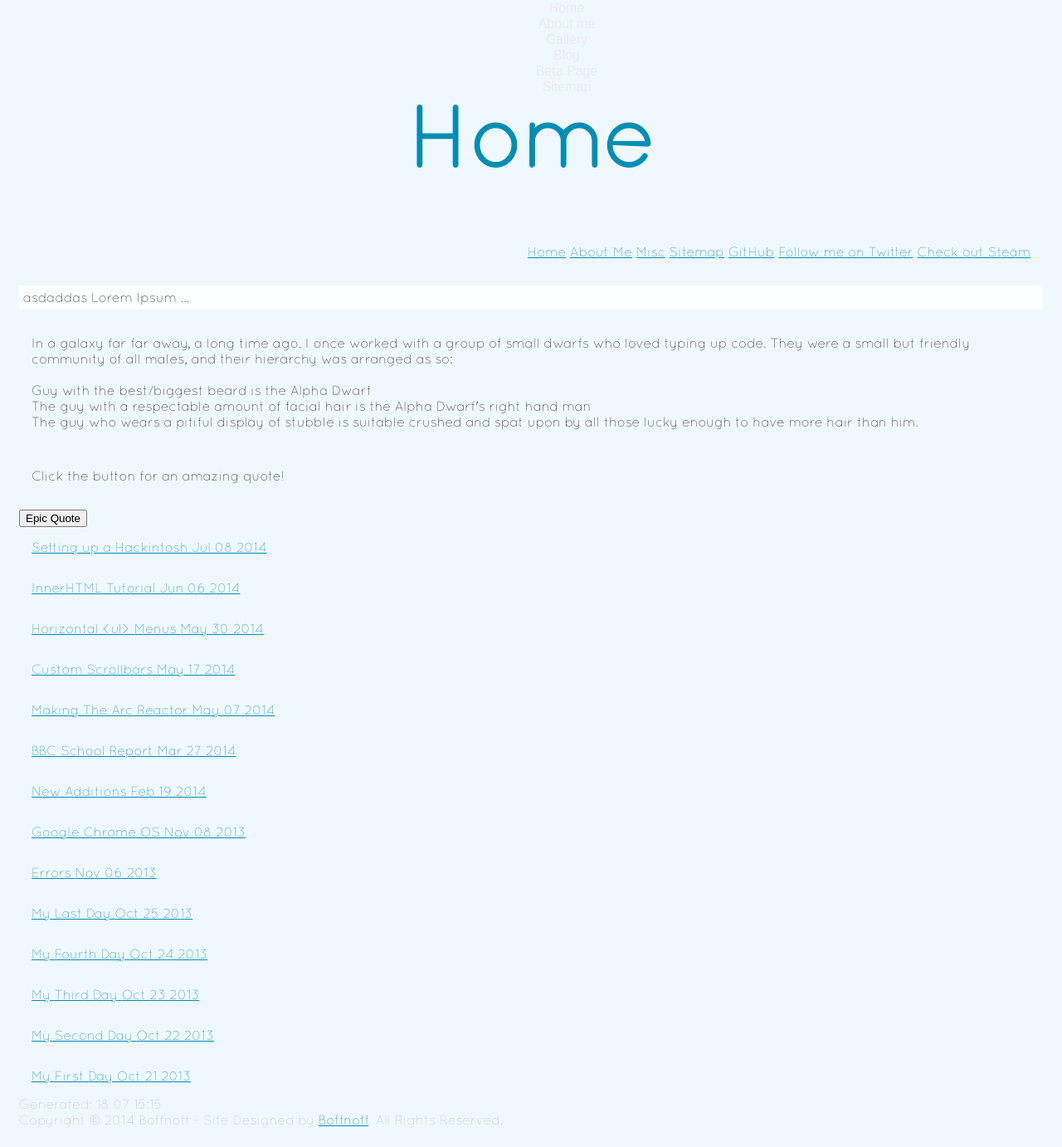
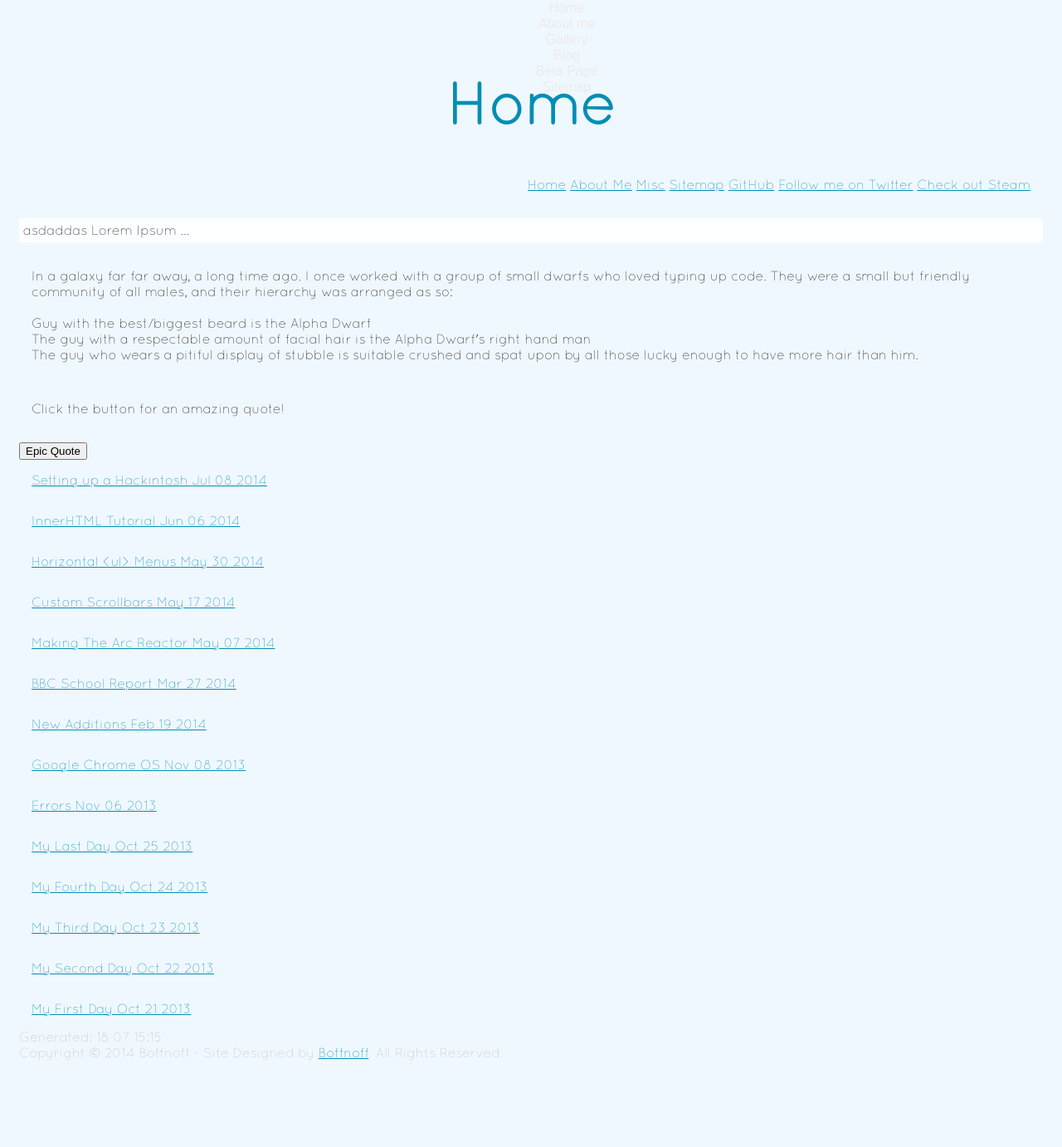
Before and after one commit to boffnoff/boffnoff.github.com, a Jekyll site: the page built from index.html, in a window 1280 px wide and 1382 px high. Shown: the whole window at 83% size. Built offline with Jekyll 4.4.1, drawn with Linux system fonts in a browser that asks for light colours.

Commit message:
resized <h1> to viewport

```diff
--- a/css/index.css
+++ b/css/index.css
@@ -57,6 +57,17 @@ p, h2, h3, h4, h5, {
 
 
 
+@media screen and (min-device-width: 1px) and (max-device-width: 320px) {
+
+
+  h1 {
+
+      font-size: 8vw;
+
+    }
+}
+
+
 
 
 
@@ -86,8 +97,8 @@ body {
  h1 {
   text-align:center;
   color: #008EB4;
- /* font-size: 70px;*/
-  font-size: 8vw;
+  font-size: 70px;
+
   }
 
 @font-face {
```
